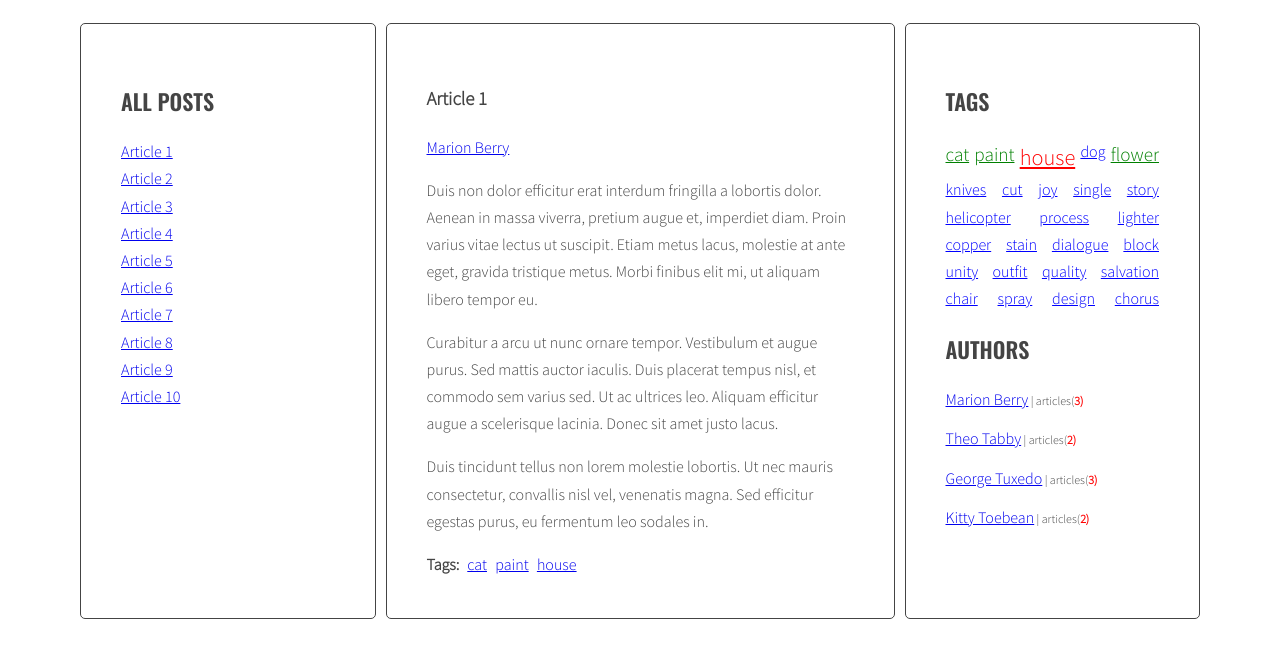
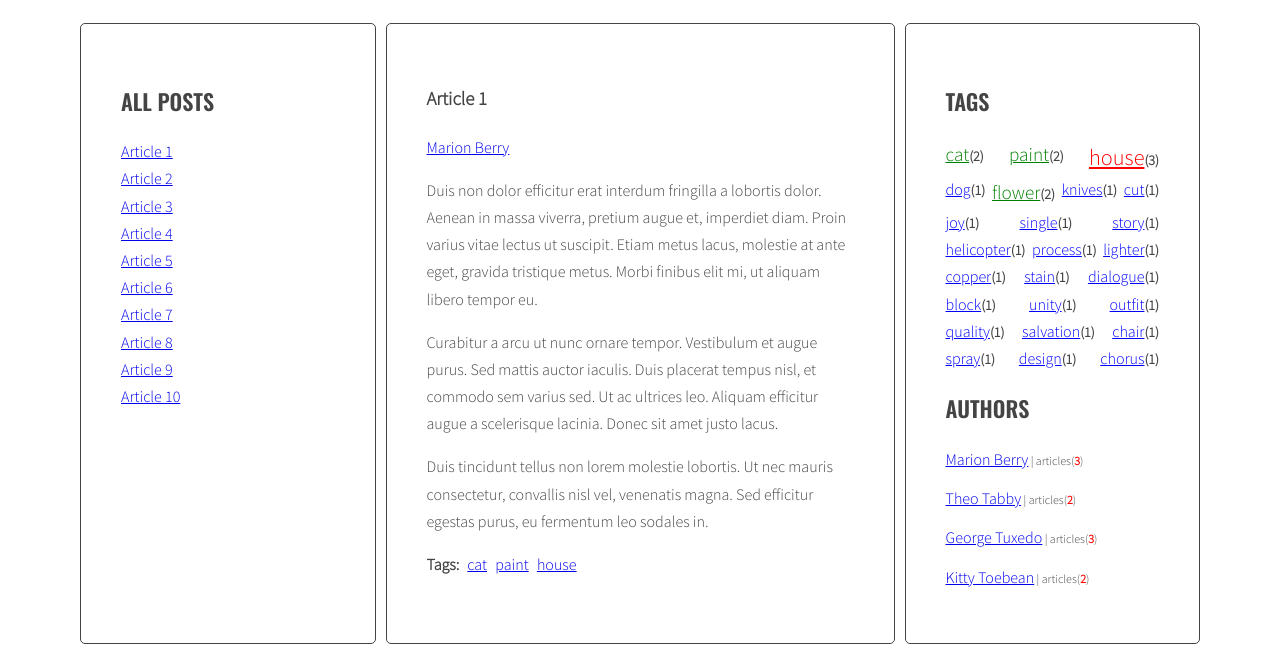
Before and after one commit to AgataSzulejko/javascript-blog, a website: page index.html in a window 1280 px wide. Shown: the part 220-872 px from the top of the page. Before the commit the page ends 847 px from the top, so only its background shows below. Drawn offline with nearby package versions, Linux system fonts and the light colour scheme.

Commit message:
Final all - collective/fixes and cleanup

```diff
--- a/index.html
+++ b/index.html
@@ -198,12 +198,12 @@
       </script>
       <script id="template-tagCloud-link" type="text/x-handlebars-template">
         {{#each tags}}
-        <li><a class="{{className}}" href="#tag-{{tag}}">{{ tag }}</a></li>
+        <li><a class="{{className}}" href="#tag-{{tag}}">{{ tag }}</a><span>({{count}})</span></li>
         {{/each}}
       </script>
       <script id="template-authorsList-link" type="text/x-handlebars-template">
         {{#each authors}}
-        <li><a href="#author-{{author}}">{{ author }}</a><span> | articles(<span>{{countArticles}})</span></span></li>
+        <li><a href="#author-{{author}}">{{ author }}</a><span> | articles(<span>{{countArticles}}</span>)</span></li>
         {{/each}}
       </script>
     <script src="https://cdnjs.cloudflare.com/ajax/libs/handlebars.js/4.1.0/handlebars.min.js"></script>
--- a/js/script.js
+++ b/js/script.js
@@ -6,6 +6,7 @@
         tagCloudLink: Handlebars.compile(document.querySelector('#template-tagCloud-link').innerHTML),
         authorsListLink: Handlebars.compile(document.querySelector('#template-authorsList-link').innerHTML)
     }
+
 
 
     const titleClickHandler = function(event) {
@@ -49,7 +50,7 @@
           optCloudClassPrefix = 'tag-size-';
           optAuthorsListSelector = 'authors.list';
 
-    function generateTitleLinks(customSelector = '') {
+    const generateTitleLinks = function(customSelector = '') {
 
         /* remove contents of titleList */
         const titleList = document.querySelector(optTitleListSelector);
@@ -78,7 +79,6 @@
             const linkHTML = templates.articleLink(linkHTMLData);
             //const linkHTML = '<li><a href="#' + articleId + '"><span>' + articleTitle + '</span></a></li>';
 
-
             /* insert link into titleList */
             //titleList.innerHTML = titleList.innerHTML + linkHTML;
             //titleList.insertAdjacentHTML('beforeend', linkHTML);
@@ -101,7 +101,15 @@
 
     // Part 7.2 Dynamic Tags
 
-    function calculateTagsParams(tags) {
+    const setDefaultArticle = function(targetArticle) {
+        const activeArticles = document.querySelectorAll('.post.active');
+        for (let activeArticle of activeArticles) {
+            activeArticle.classList.remove('active');
+        }
+        targetArticle.classList.add('active');
+    }
+
+    const calculateTagsParams = function(tags) {
 
         const params = {
             max: 0,
@@ -117,7 +125,7 @@
         return params;
     }
 
-    function calculateTagClass(count, params) {
+    const calculateTagClass = function(count, params) {
 
         const normalizedCount = count - params.min;
         const normalizedMax = params.max - params.min;
@@ -128,7 +136,7 @@
         return optCloudClassPrefix + classNumber;
     }
 
-    function generateTags() {
+    const generateTags =  function() {
         /* [NEW] create a new variable allTags with an empty object */
         let allTags = {};
 
@@ -213,7 +221,7 @@
 
     generateTags();
 
-    function tagClickHandler(event) {
+    const tagClickHandler = function(event) {
         /* prevent default action for this event */
         event.preventDefault();
 
@@ -253,7 +261,7 @@
         setDefaultArticle(targetArticle);
     }
 
-    function addClickListenersToTags() {
+    const addClickListenersToTags = function() {
 
         /* find all links to tags */
         const tagLinks = document.querySelectorAll('a[href^="#tag-"]');
@@ -271,7 +279,7 @@
 
     // Add Author
 
-    function generateAuthors() {
+    const generateAuthors = function() {
 
         let allAuthors = {};
 
@@ -322,7 +330,7 @@
     generateAuthors();
 
 
-    function authorClickHandler(event) {
+    const authorClickHandler = function(event) {
 
         event.preventDefault();
         const clickedElement = this;
@@ -353,7 +361,7 @@
     };
 
 
-    function addClickListenersToAuthors() {
+    const addClickListenersToAuthors = function() {
         let authorLinks = document.querySelectorAll('a[href^="#author-"]');
 
         for (let author of authorLinks) {
@@ -363,12 +371,4 @@
     };
 
     addClickListenersToAuthors();
-
-    function setDefaultArticle(targetArticle) {
-        const activeArticles = document.querySelectorAll('.post.active');
-        for (let activeArticle of activeArticles) {
-            activeArticle.classList.remove('active');
 }
-        targetArticle.classList.add('active');
-    }
-}
--- a/sass/style.scss
+++ b/sass/style.scss
@@ -116,6 +116,11 @@ ul.tags {
     column-gap:5px;
 }
 
+ul.tags li span {
+  font-weight:bold;
+  font-size:14px;
+}
+
 ul.authors span{
 font-size:12px;
 }
```
Also changed, not shown: css/style.css, 1 other file. Lines whose indentation alone changed are shown as unchanged.
